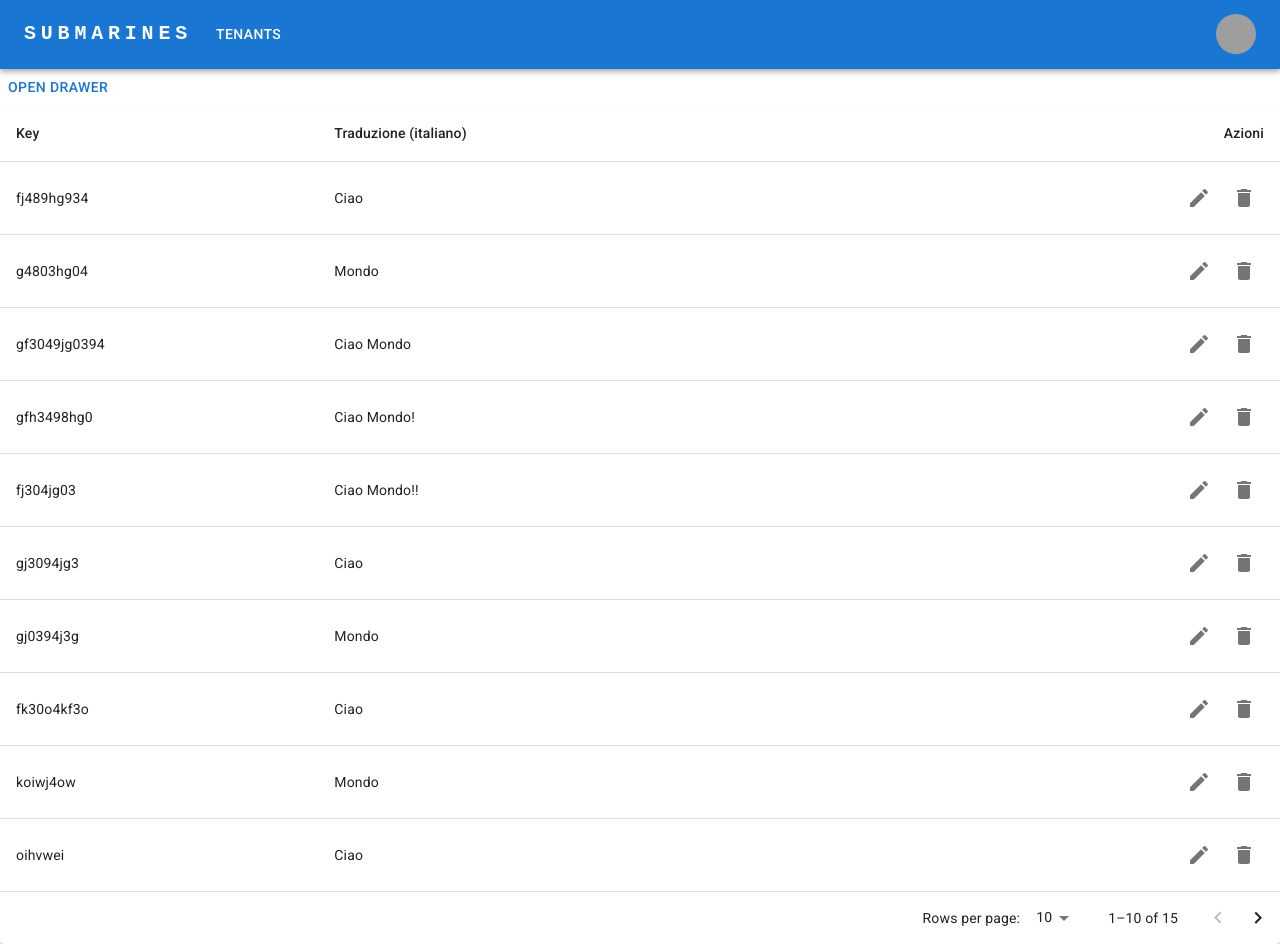
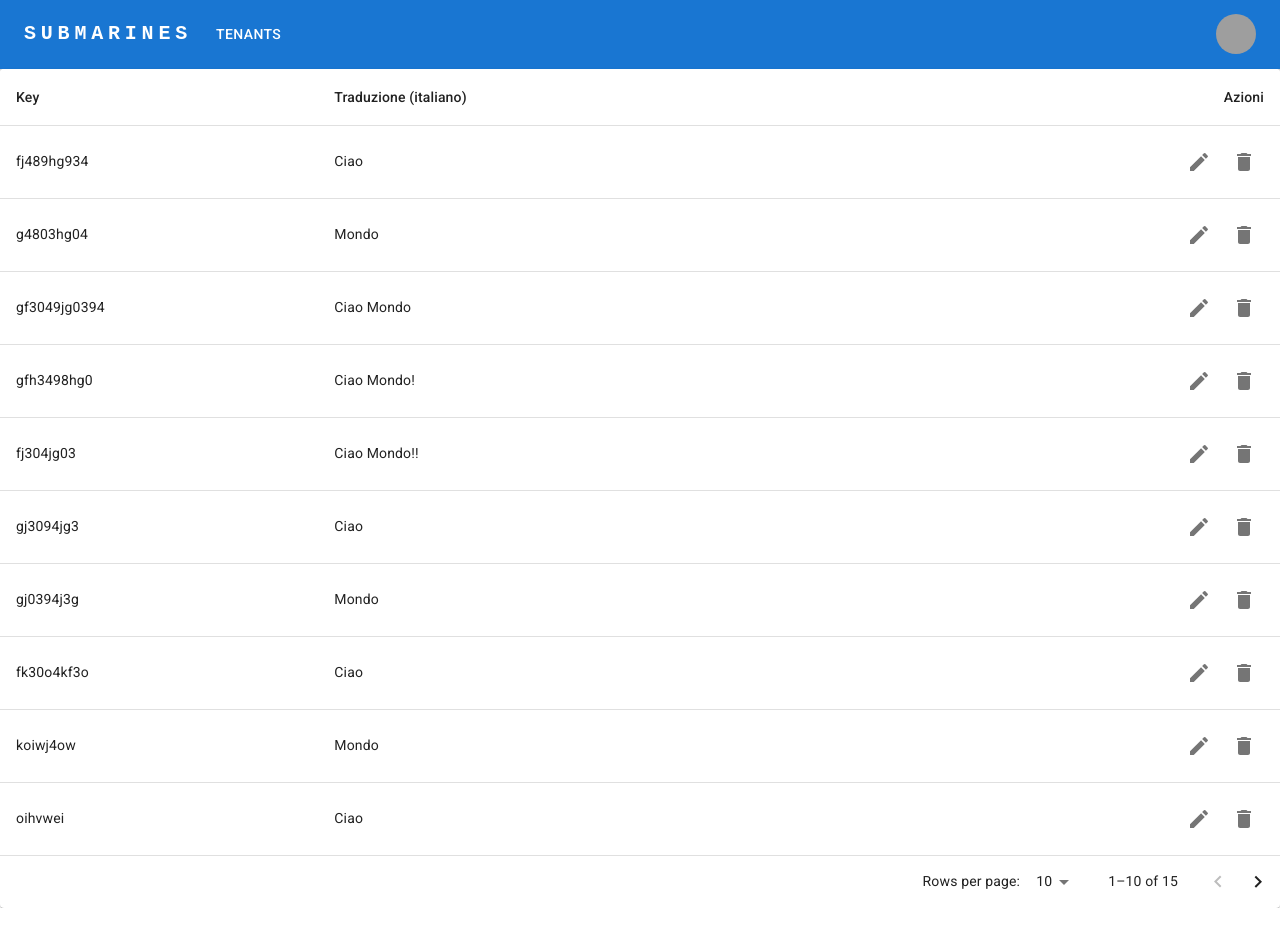
Before and after one commit to SubmarinesG4/Submarines-frontend, a React (Vite) app: page / in a window 1280 px wide. After the commit the page ends 908 px from the top, so only its background shows below. Built offline with nearby package versions, Linux system fonts and the light colour scheme; sample sign-in values are in the browser's storage; grey boxes are pictures that could not be loaded.

Commit message:
rimosso pulsante di test per TranslationDrawer

```diff
--- a/src/pages/Translations.tsx
+++ b/src/pages/Translations.tsx
@@ -61,7 +61,6 @@ export default function Translations() {
     return (
         <div>
             <NavBar />
-            <Button onClick={toggleDrawer(true)}>Open Drawer</Button>
             <TranslationTable
                 toggleDrawer={toggleDrawer}
                 items={getTranslations(translationKey)}
```
